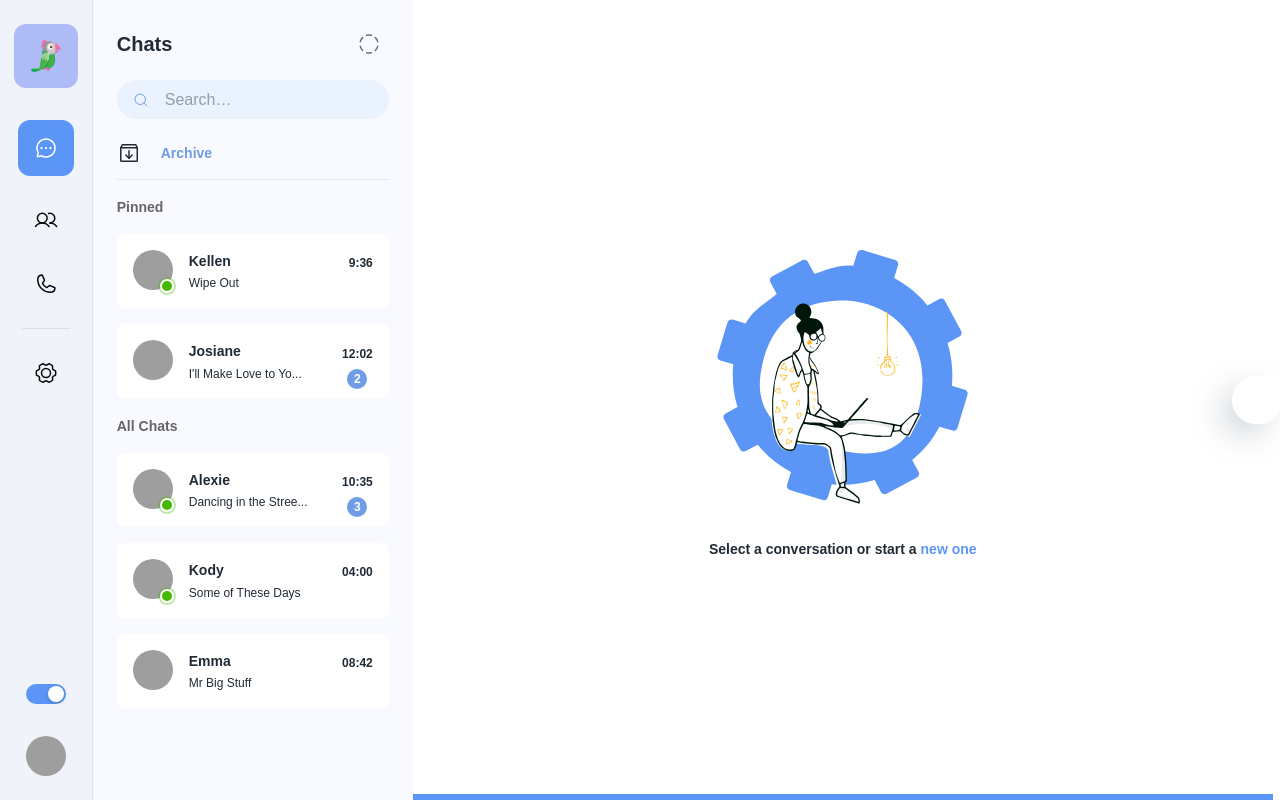
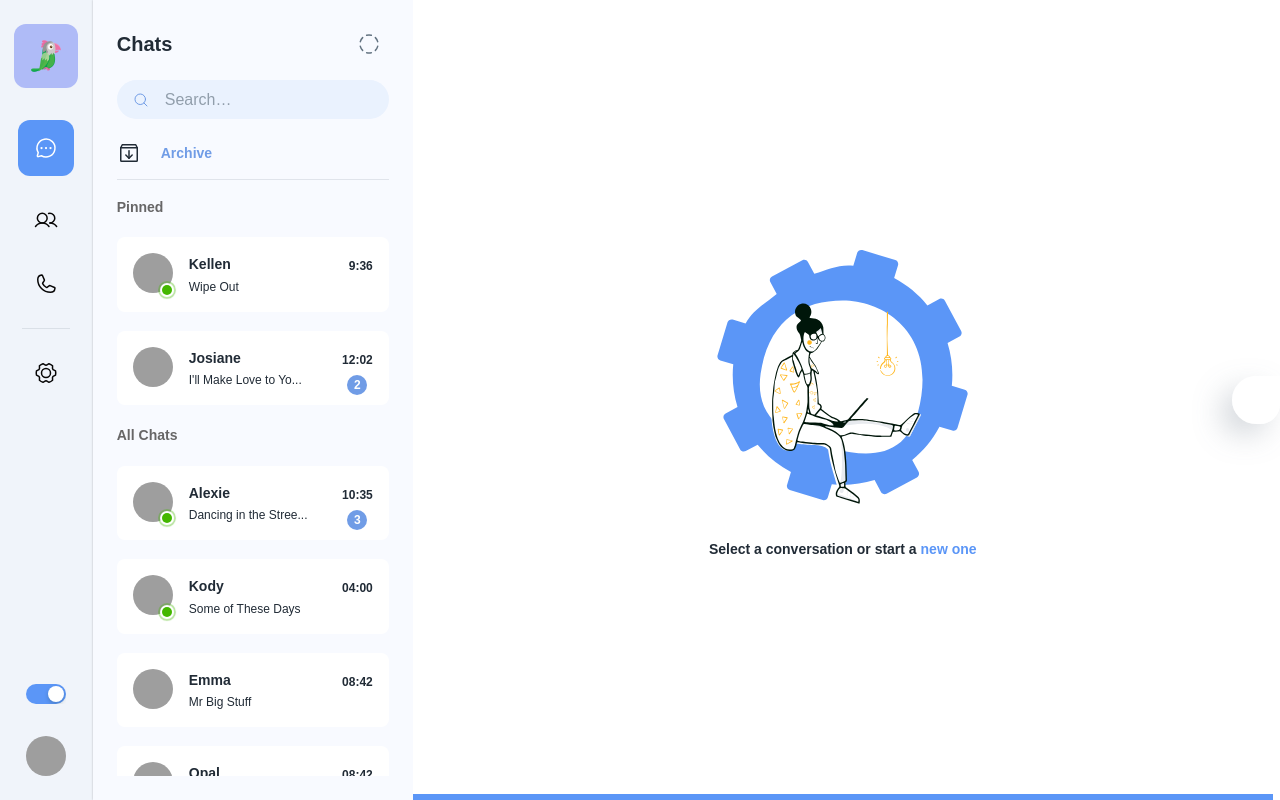
Before and after one commit to shahop-324/cm-chat-app, a React (Create React App) app: page /dashboard/app in a window 1280 px wide. Built offline with nearby package versions, Linux system fonts and the light colour scheme; grey boxes are pictures that could not be loaded; some icons are missing.

Commit message:
implemented no chat

```diff
--- a/src/components/Scrollbar.js
+++ b/src/components/Scrollbar.js
@@ -9,11 +9,11 @@ import { Box } from '@mui/material';
 const RootStyle = styled('div')(() => ({
   flexGrow: 1,
   height: '100%',
-  overflow: 'hidden',
+  overflow: 'scroll',
 }));
 
 const SimpleBarStyle = styled(SimpleBarReact)(({ theme }) => ({
-  maxHeight: '100%',
+  // maxHeight: '100%',
   '& .simplebar-scrollbar': {
     '&:before': {
       backgroundColor: alpha(theme.palette.grey[600], 0.48),
@@ -31,6 +31,9 @@ const SimpleBarStyle = styled(SimpleBarReact)(({ theme }) => ({
   '& .simplebar-mask': {
     zIndex: 'inherit',
   },
+  "& .simplebar-placeholder": {
+    height: '0 !important',
+  }
 }));
 
 // ----------------------------------------------------------------------
@@ -61,3 +64,5 @@ export default function Scrollbar({ children, sx, ...other }) {
     </RootStyle>
   );
 }
+
+export {SimpleBarStyle};
--- a/src/pages/dashboard/Conversation.js
+++ b/src/pages/dashboard/Conversation.js
@@ -1,5 +1,6 @@
 import { Stack, Box, Typography, Divider } from "@mui/material";
 import React from "react";
+import { faker } from "@faker-js/faker";
 
 const list = [
   {
@@ -30,17 +31,26 @@ const list = [
     incoming: true,
     outgoing: false,
   },
+
   {
     type: "msg",
-    message: "Do you need a panda image or abstract?",
+    subtype: "img",
+    message: "Here You Go",
+    img: faker.image.abstract(),
     incoming: true,
     outgoing: false,
   },
   {
     type: "msg",
-    message: "Abstract would be better",
+    message: "Can you please send this in file format?",
     incoming: false,
     outgoing: true,
+  },
+  {
+    type: "msg",
+    message: "Yes sure, here you go.",
+    incoming: true,
+    outgoing: false,
   },
 ];
 
@@ -66,6 +76,40 @@ const Conversation = () => {
               );
 
             case "msg":
+              switch (el.subtype) {
+                case "img":
+                  return (
+                    <Stack
+                      direction="row"
+                      justifyContent={el.incoming ? "start" : "end"}
+                    >
+                      <Box
+                        px={1.5}
+                        py={1.5}
+                        sx={{
+                          backgroundColor: el.incoming ? "#ffffff" : "#5B96F7",
+                          borderRadius: 1.5,
+                          width: "max-content",
+                        }}
+                      >
+                        <Stack spacing={1}>
+                          <img
+                            src={el.img}
+                            alt={el.message}
+                            style={{ maxHeight: 210, borderRadius: "10px" }}
+                          />
+                          <Typography
+                            variant="body2"
+                            color={el.incoming ? "#696969" : "#fff"}
+                          >
+                            {el.message}
+                          </Typography>
+                        </Stack>
+                      </Box>
+                    </Stack>
+                  );
+
+                default:
                   return (
                     <Stack
                       direction="row"
@@ -89,10 +133,10 @@ const Conversation = () => {
                       </Box>
                     </Stack>
                   );
+              }
 
             default:
               return <></>;
-
           }
         })}
       </Stack>
--- a/src/pages/dashboard/GeneralApp.js
+++ b/src/pages/dashboard/GeneralApp.js
@@ -29,6 +29,7 @@ import { faker } from "@faker-js/faker";
 import NoChat from "../../assets/Images/Illustration/no-chat.svg";
 import { Link, useSearchParams } from "react-router-dom";
 import Conversation from "./Conversation";
+import Scrollbar, { SimpleBarStyle } from "../../components/Scrollbar";
 
 const truncateText = (string, n) => {
   return string.length > n ? `${string.slice(0, n)}...` : string;
@@ -77,6 +78,33 @@ const ChatList = [
     unread: 0,
     pinned: false,
     online: true,
+  },
+  {
+    img: faker.image.avatar(),
+    name: faker.name.firstName(),
+    msg: faker.music.songName(),
+    time: "08:42",
+    unread: 0,
+    pinned: false,
+    online: false,
+  },
+  {
+    img: faker.image.avatar(),
+    name: faker.name.firstName(),
+    msg: faker.music.songName(),
+    time: "08:42",
+    unread: 0,
+    pinned: false,
+    online: false,
+  },
+  {
+    img: faker.image.avatar(),
+    name: faker.name.firstName(),
+    msg: faker.music.songName(),
+    time: "08:42",
+    unread: 0,
+    pinned: false,
+    online: false,
   },
   {
     img: faker.image.avatar(),
@@ -224,13 +252,14 @@ const GeneralApp = () => {
       <Stack direction="row" sx={{ width: "100%" }}>
         <Box
           sx={{
+
             height: "100%",
             width: 320,
             backgroundColor: "#F8FAFF",
             boxShadow: "0px 0px 2px rgba(0, 0, 0, 0.25)",
           }}
         >
-          <Stack p={3} spacing={2}>
+          <Stack p={3} spacing={2} sx={{ maxHeight: "100vh",}}>
             <Stack
               alignItems={"center"}
               justifyContent="space-between"
@@ -259,6 +288,10 @@ const GeneralApp = () => {
               </Stack>
               <Divider />
             </Stack>
+            <Stack sx={{flexGrow: 2, overflow: "scroll", height: "100%"}}>
+
+            <SimpleBarStyle timeout={500} clickOnTrack={false} >
+            <Stack spacing={2.4} >
             <Typography variant="subtitle2" sx={{ color: "#676667" }}>
               Pinned
             </Typography>
@@ -273,6 +306,10 @@ const GeneralApp = () => {
             {ChatList.filter((el) => !el.pinned).map((el, idx) => {
               return <ChatElement {...el} />;
             })}
+           </Stack>
+            </SimpleBarStyle>
+            </Stack>
+
           </Stack>
         </Box>
         <Box
@@ -289,7 +326,7 @@ const GeneralApp = () => {
         >
           {searchParams.get("type") === "individual-chat" &&
           searchParams.get("id") ? (
-            <Stack height={"100%"}>
+            <Stack height={"100%"} maxHeight={"100vh"}>
               <Box
                 p={2}
                 width={"100%"}
@@ -346,14 +383,18 @@ const GeneralApp = () => {
                 </Stack>
               </Box>
               <Box
-                height={"100%"}
                 width={"100%"}
                 sx={{
+                  flexGrow: 1,
+                  overflow: "scroll",
                   backgroundColor: "#F0F4FA",
                   boxShadow: "0px 0px 2px rgba(0, 0, 0, 0.25)",
                 }}
               >
+                <SimpleBarStyle timeout={500} clickOnTrack={false} >
                 <Conversation />
+                </SimpleBarStyle>
+
               </Box>
               <Box
                 p={2}
```
Lines whose indentation alone changed are shown as unchanged.
